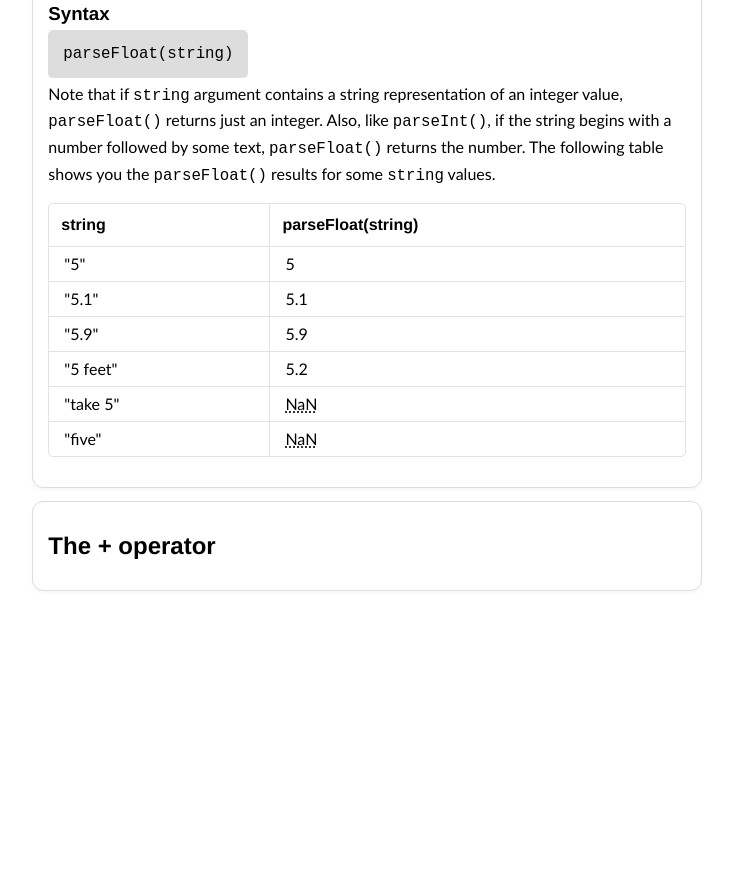
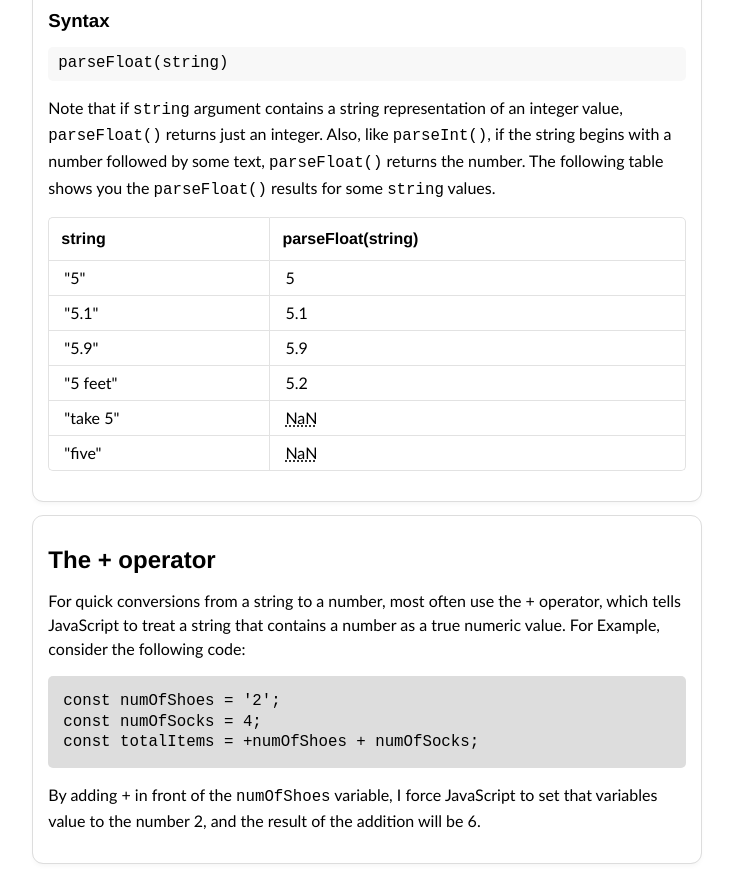
Before and after one commit to waifal/Math-Object, a plain HTML site: page index.html in a window 1280 px wide. Shown: the part 960-1853 px from the top of the page, without its empty margins (273-1006 px from the left). Before the commit the page ends 1580 px from the top, so only its background shows below. Drawn offline with Linux system fonts and the light colour scheme.

Commit message:
Update `The + operator` section

```diff
--- a/index.html
+++ b/index.html
@@ -13,7 +13,7 @@
             <p>The <code>parseInt()</code> function is used to convert a string into an integer.</p>
             <div>
                 <h3>Syntax</h3>
-                <p><code class="code__block">parseInt(string, base)</code></p>
+                <p><code class="syntax__block">parseInt(string, base)</code></p>
             </div>
             <ul>
                 <li>string: The string value you want to convert.</li>
@@ -72,7 +72,7 @@
             </p>
             <div>
                 <h3>Syntax</h3>
-                <p><code class="code__block">parseFloat(string)</code></p>
+                <p><code class="syntax__block">parseFloat(string)</code></p>
             </div>
             <p>
                 Note that if <code>string</code> argument contains a string representation of an integer value,
@@ -117,8 +117,22 @@
         </section>
         <section>
             <h2>The + operator</h2>
-            <p></p>
-            <p></p>
+            <p>
+                For quick conversions from a string to a number, most often use the + operator, which tells JavaScript
+                to treat a string that contains a number as a true numeric value. For Example, consider the following
+                code:
+            </p>
+            <!-- prettier-ignore -->
+            <div class="code__block">
+                <code> const numOfShoes = '2';
+                    const numOfSocks = 4;
+                    const totalItems = +numOfShoes + numOfSocks;
+                </code>
+            </div>
+            <p>
+                By adding + in front of the <code>numOfShoes</code> variable, I force JavaScript to set that variables
+                value to the number 2, and the result of the addition will be 6.
+            </p>
         </section>
     </body>
 </html>
```
